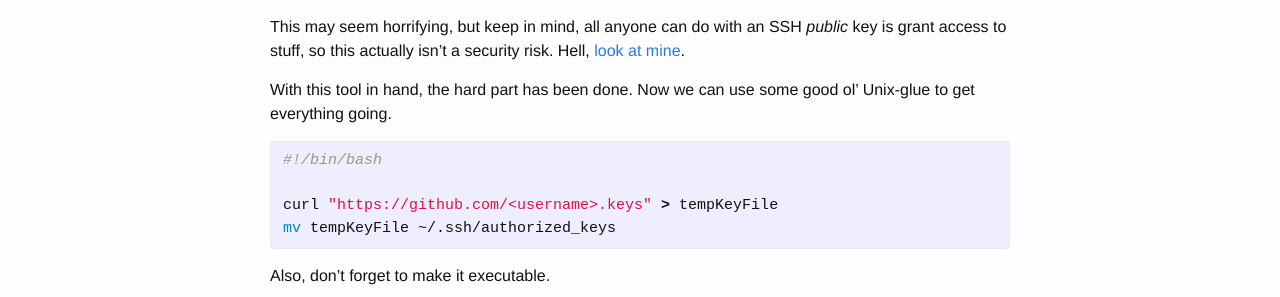
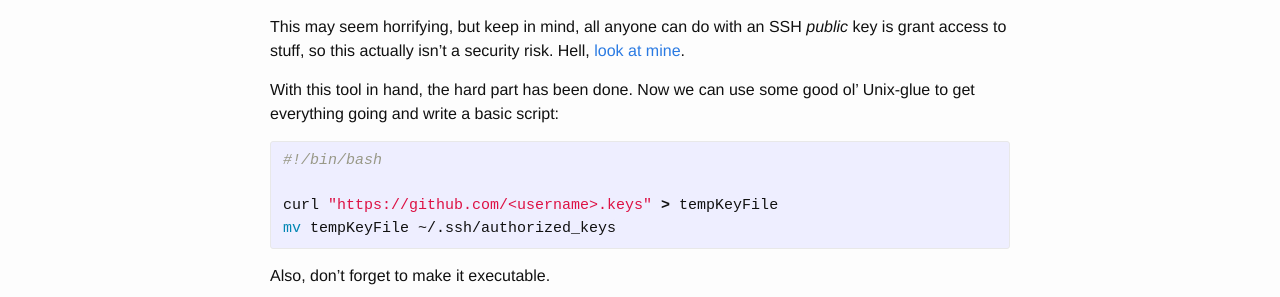
Before and after one commit to Tombert/tombert.github.io2, a Jekyll site: the page built from _posts/2015-04-17-almost-hacked.markdown, in a window 1280 px wide. Shown: the part 961-1258 px from the top of the page. Built offline with Jekyll 4.4.1, drawn with Linux system fonts in a browser that asks for light colours; nearby versions of some CDN libraries; comment, search, counter and statistics services are not loaded.

Commit message:
Update 2015-04-17-almost-hacked.markdown

```diff
--- a/_posts/2015-04-17-almost-hacked.markdown
+++ b/_posts/2015-04-17-almost-hacked.markdown
@@ -31,8 +31,7 @@ curl "https://github.com/<username>.keys"
 
 This may seem horrifying, but keep in mind, all anyone can do with an SSH *public* key is grant access to stuff, so this actually isn't a security risk. Hell, [look at mine](https://github.com/tombert.keys).
 
-With this tool in hand, the hard part has been done.  Now we can use some good ol' Unix-glue to get everything going.
-
+With this tool in hand, the hard part has been done.  Now we can use some good ol' Unix-glue to get everything going and write a basic script:
 
 {% highlight bash %}
 #!/bin/bash
```
